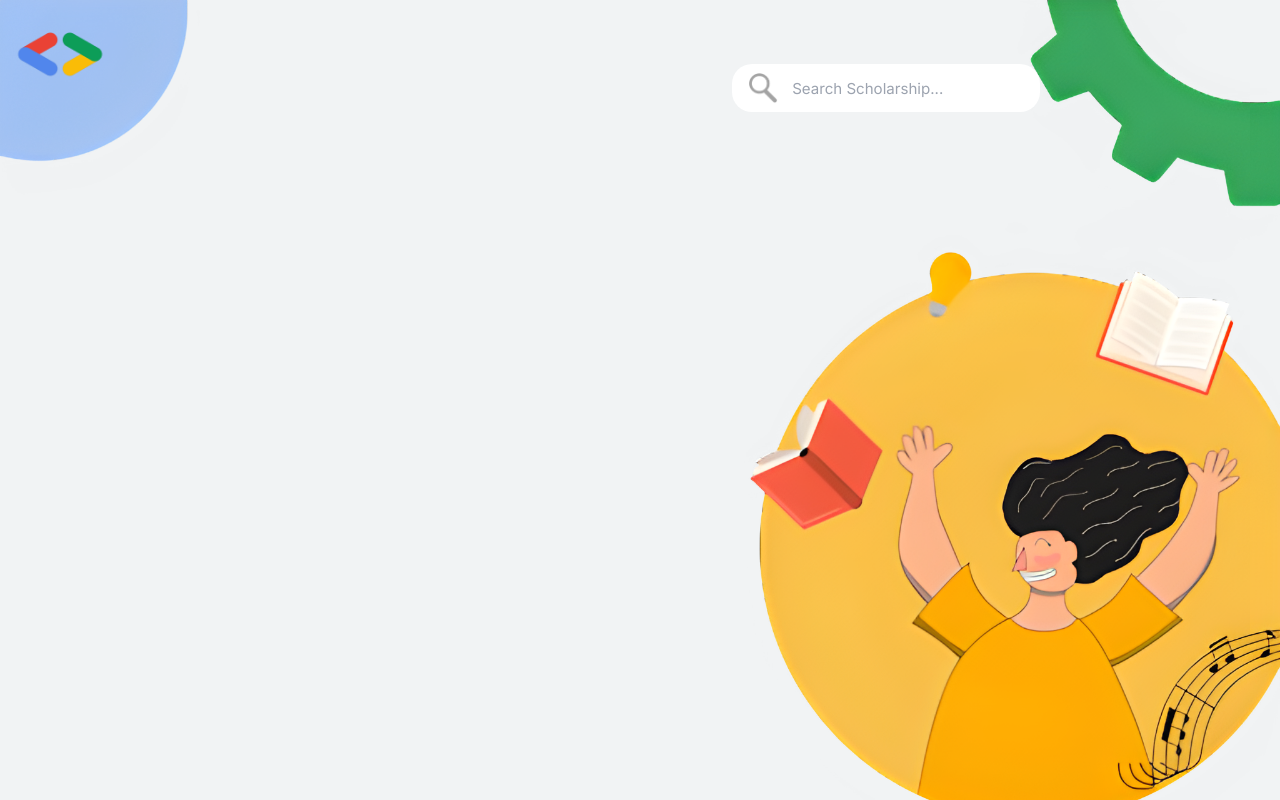
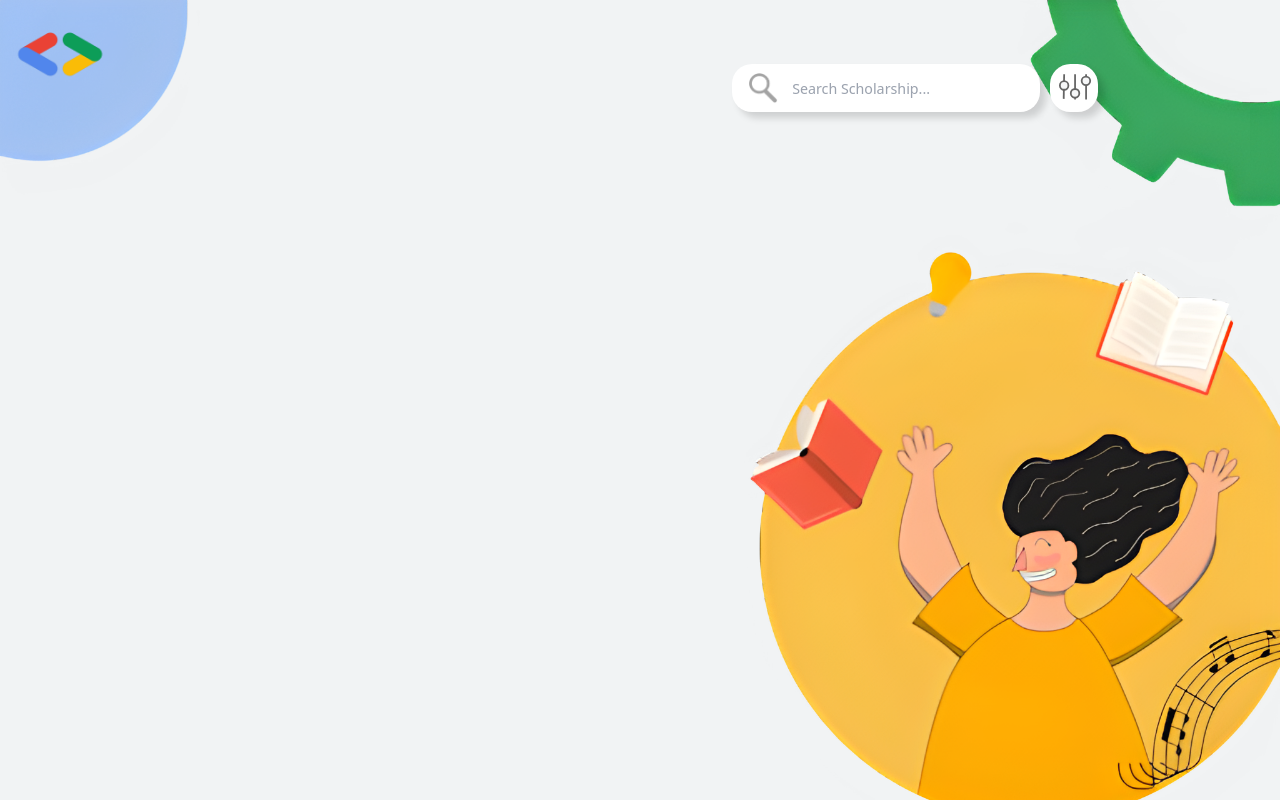
Before and after one commit to SahilShameerDev/scholarship_website_gdsc, a Next.js app: page / in a window 1280 px wide. Built offline with nearby package versions, Linux system fonts and the light colour scheme.

Commit message:
Search Filter Button added

```diff
--- a/app/layout.tsx
+++ b/app/layout.tsx
@@ -1,8 +1,8 @@
 import './globals.css'
 import type { Metadata } from 'next'
-import { Inter } from 'next/font/google'
+import { Noto_Sans_Display } from 'next/font/google'
 
-const inter = Inter({ subsets: ['latin'] })
+const noto = Noto_Sans_Display({ subsets: ['latin'] })
 
 export const metadata: Metadata = {
   title: 'Create Next App',
@@ -16,7 +16,7 @@ export default function RootLayout({
 }) {
   return (
     <html lang="en">
-      <body className={inter.className}>{children}</body>
+      <body className={noto.className}>{children}</body>
     </html>
   )
 }
--- /dev/null
+++ b/components/FilterButton/FilterButton.module.css
@@ -0,0 +1,12 @@
+.filter{
+    height: 3.012rem;
+    width: 3.012rem;
+    background-color: white;
+    position: absolute;
+    top: 4rem;
+    right: 11.35rem;
+    border-radius: 20.32px;
+    box-shadow: 6px 6px 7px #00000025;
+    padding: 7.5px;
+    padding-top: 10px;
+}
--- /dev/null
+++ b/components/FilterButton/FilterButton.tsx
@@ -0,0 +1,13 @@
+import React from 'react'
+import styles from './FilterButton.module.css'
+import FilterIcon from '../FilterIcon/FilterIcon'
+
+const FilterButton = () => {
+  return (
+    <div className={styles.filter}>
+     <FilterIcon/>
+    </div>
+  )
+}
+
+export default FilterButton
--- /dev/null
+++ b/components/FilterIcon/FilterIcon.tsx
@@ -0,0 +1,59 @@
+import React from "react";
+
+const FilterIcon = () => {
+  return (
+    <div>
+      <svg
+        width="34"
+        height="26"
+        viewBox="0 0 34 26"
+        fill="none"
+        xmlns="http://www.w3.org/2000/svg"
+      >
+        <g opacity="0.6">
+          <path
+            d="M6.15814 0.156677L5.69172 24.8769"
+            stroke="black"
+            stroke-width="1.79764"
+          />
+          <path
+            d="M17.0669 0.156677L17.0668 25.5359"
+            stroke="black"
+            stroke-width="1.79764"
+          />
+          <path
+            d="M28.088 0.156677L28.0881 25.5359"
+            stroke="black"
+            stroke-width="1.79764"
+          />
+          <circle
+            cx="6.14704"
+            cy="11.4953"
+            r="4.27004"
+            fill="#F1F3F4"
+            stroke="black"
+            stroke-width="1.79764"
+          />
+          <circle
+            cx="17.0386"
+            cy="19.275"
+            r="4.27004"
+            fill="#F1F3F4"
+            stroke="black"
+            stroke-width="1.79764"
+          />
+          <circle
+            cx="27.9304"
+            cy="6.82758"
+            r="4.27004"
+            fill="#F1F3F4"
+            stroke="black"
+            stroke-width="1.79764"
+          />
+        </g>
+      </svg>
+    </div>
+  );
+};
+
+export default FilterIcon;
--- a/components/NavBar/NavBar.tsx
+++ b/components/NavBar/NavBar.tsx
@@ -1,6 +1,7 @@
 import React from 'react'
 import Image from 'next/image'
 import SearchBar from '../SearchBar/SearchBar'
+import FilterButton from '../FilterButton/FilterButton'
 
 const NavBar = () => {
   return (
@@ -9,6 +10,7 @@ const NavBar = () => {
         <Image src='/gdsc_logo.png' alt='logo' width={120} height={120}/>
       </div>
       <SearchBar/>
+      <FilterButton/>
 
     </div>
   )
--- a/components/SearchBar/SearchBar.tsx
+++ b/components/SearchBar/SearchBar.tsx
@@ -7,8 +7,6 @@ const SearchBar = () => {
     <div>
         <input className={styles.searchBar} type="text" placeholder="Search Scholarship..."/>
         <SearchIcon/>
-
-
     </div>
   )
 }
--- a/components/SearchBar/search.module.css
+++ b/components/SearchBar/search.module.css
@@ -11,4 +11,5 @@
     outline: none;
     padding: 10px;
     padding-left: 60px;
+    box-shadow: 6px 6px 7px #00000025;
 }
```
